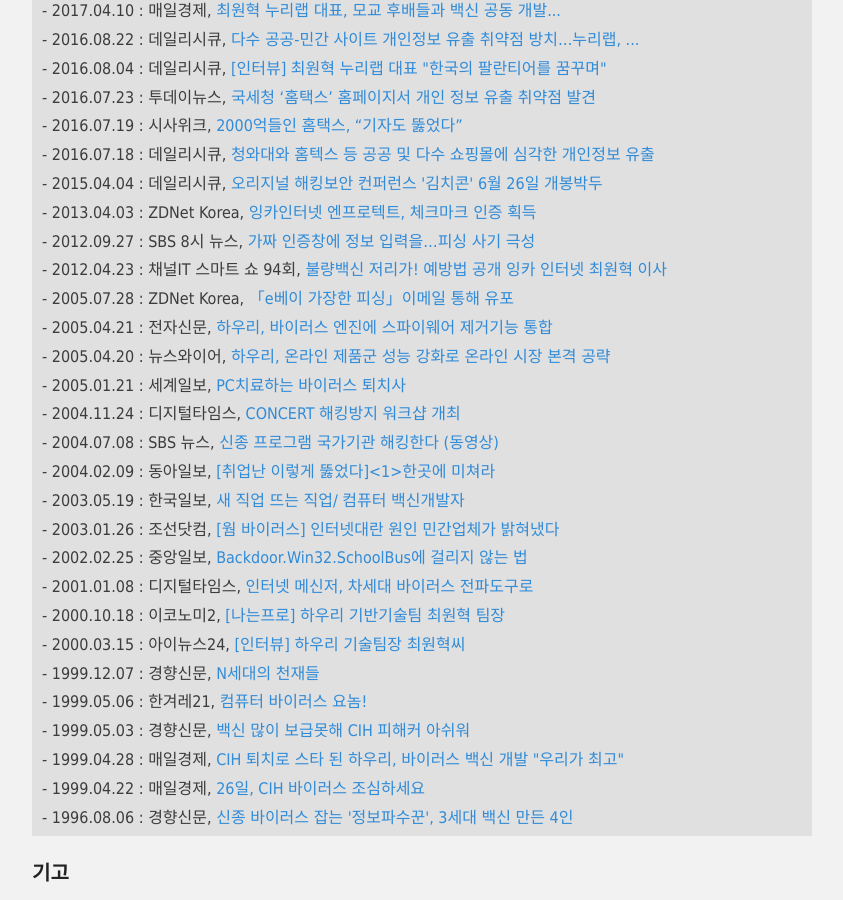
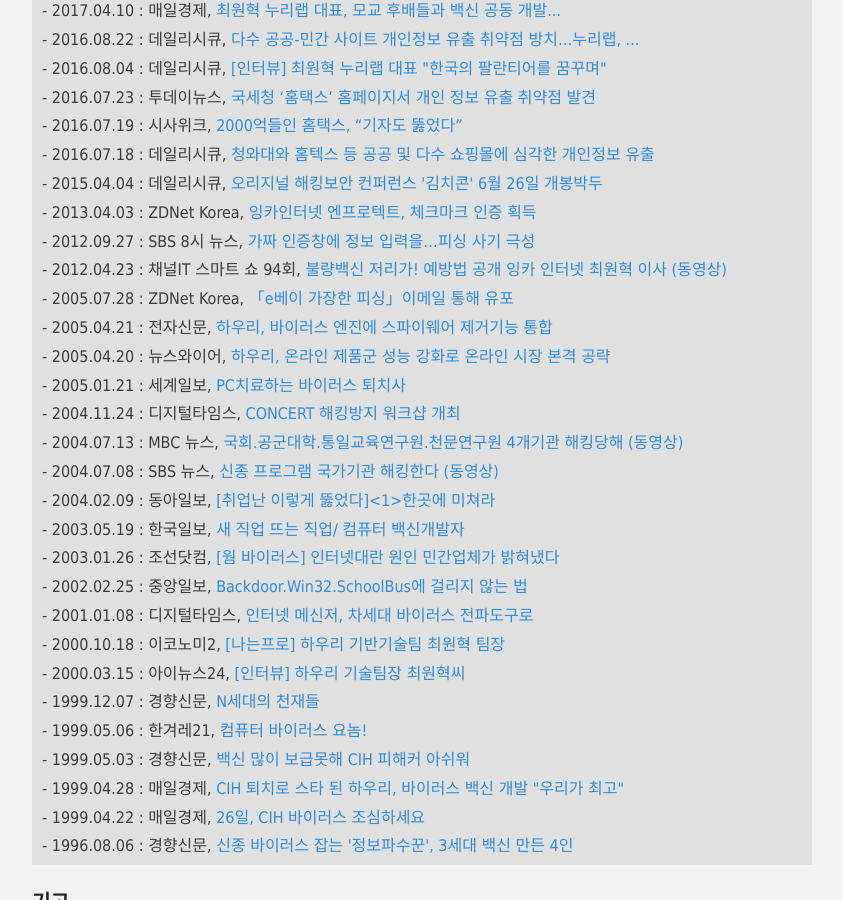
Before and after one commit to hanul93/hanul93.github.com, a Jekyll site: the page built from about.md, in a window 1280 px wide and 900 px high, scrolled down 2078 px. Shown: the whole window, without its empty margins (218-1061 px from the left). Built offline with Jekyll 4.4.1, drawn with Linux system fonts in a browser that asks for light colours; nearby versions of some CDN libraries.

Commit message:
MBC 뉴스 추가

```diff
--- a/about.md
+++ b/about.md
@@ -81,12 +81,13 @@
 - 2015.04.04 : 데일리시큐, <a href="http://www.dailysecu.com/?mod=news&act=articleView&idxno=9140">오리지널 해킹보안 컨퍼런스 '김치콘' 6월 26일 개봉박두</a>
 - 2013.04.03 : ZDNet Korea, <a href="http://www.zdnet.co.kr/news/news_view.asp?artice_id=20130403165645&lo=zv40">잉카인터넷 엔프로텍트, 체크마크 인증 획득</a>
 - 2012.09.27 : SBS 8시 뉴스, <a href="https://news.sbs.co.kr/news/endPage.do?news_id=N1001404572&plink=SEARCH&cooper=SBSNEWSSEARCH">가짜 인증창에 정보 입력을…피싱 사기 극성</a>
-- 2012.04.23 : 채널IT 스마트 쇼 94회, <a href="https://www.youtube.com/watch?v=vh1MbkA10xY&index=94&list=PLANiTe-B0j3wCeahnHgYJrizwefbHqj81">불량백신 저리가! 예방법 공개 잉카 인터넷 최원혁 이사</a>
+- 2012.04.23 : 채널IT 스마트 쇼 94회, <a href="https://www.youtube.com/watch?v=vh1MbkA10xY&index=94&list=PLANiTe-B0j3wCeahnHgYJrizwefbHqj81">불량백신 저리가! 예방법 공개 잉카 인터넷 최원혁 이사 (동영상)</a>
 - 2005.07.28 : ZDNet Korea, <a href="http://www.zdnet.co.kr/news/news_view.asp?artice_id=00000039138360&type=det&re=">「e베이 가장한 피싱」이메일 통해 유포</a>
 - 2005.04.21 : 전자신문, <a href="http://m.etnews.com/200504200074?SNS=00004">하우리, 바이러스 엔진에 스파이웨어 제거기능 통합</a>
 - 2005.04.20 : 뉴스와이어, <a href="http://www.newswire.co.kr/newsRead.php?no=44302&ected=">하우리, 온라인 제품군 성능 강화로 온라인 시장 본격 공략</a>
 - 2005.01.21 : 세계일보, <a href="http://www.segye.com/content/html/2005/01/21/20050121000199.html">PC치료하는 바이러스 퇴치사</a>
 - 2004.11.24 : 디지털타임스, <a href="http://concert.or.kr/notice/notice_view.php?wr_id=145&page=36">CONCERT 해킹방지 워크샵 개최</a>
+- 2004.07.13 : MBC 뉴스, <a href="http://imnews.imbc.com/20dbnews/history/2004/1950091_19594.html">국회.공군대학.통일교육연구원.천문연구원 4개기관 해킹당해 (동영상)</a>
 - 2004.07.08 : SBS 뉴스, <a href="https://news.sbs.co.kr/news/endPage.do?news_id=N0311630539">신종 프로그램 국가기관 해킹한다 (동영상)</a>
 - 2004.02.09 : 동아일보, <a href="http://news.donga.com/List/Series_70030000000572/3/70030000000572/20040209/8027992/1">[취업난 이렇게 뚫었다]<1>한곳에 미쳐라</a>
 - 2003.05.19 : 한국일보, <a href="http://hankookilbo.com/v/bf9ed967b3be47bfbaff0976bc6cef1a">새 직업 뜨는 직업/ 컴퓨터 백신개발자</a>
```
